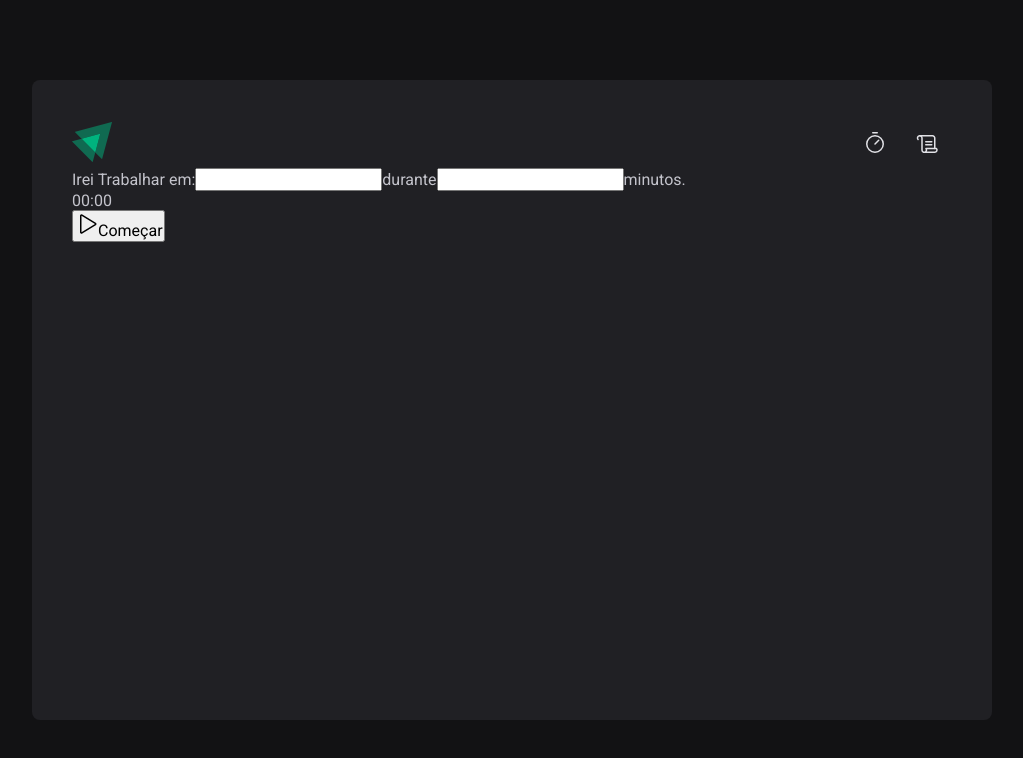
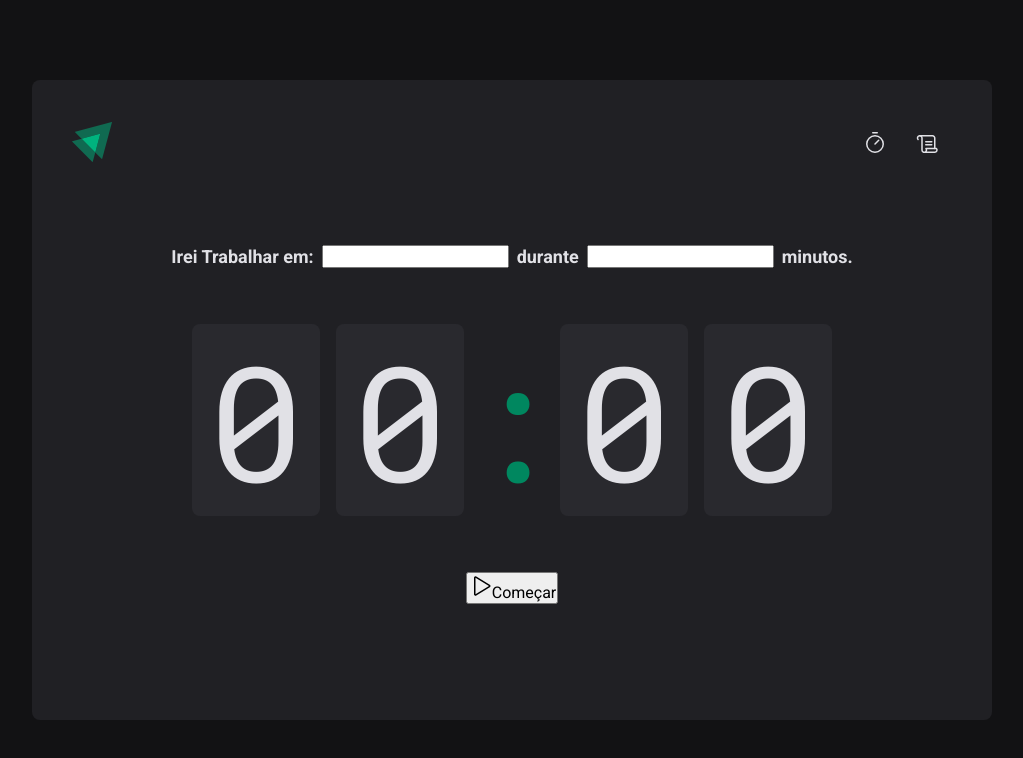
Before and after one commit to etizel/pomodoro-ignite-, a React (Vite) app: page / in a window 1280 px wide. Shown: the top 758 px of the page, without its empty margins (128-1151 px from the left). Built offline with nearby package versions, Linux system fonts and the light colour scheme.

Commit message:
Home-component-styled-sctructured_layout

```diff
--- a/src/pages/Home/index.tsx
+++ b/src/pages/Home/index.tsx
@@ -1,10 +1,15 @@
 import { Play } from 'phosphor-react';
-import { HomeContainer } from './styles';
+import {
+  CountDownContainer,
+  FormContainer,
+  HomeContainer,
+  Separator,
+} from './styles';
 export function Home() {
   return (
     <HomeContainer>
       <form action="">
-        <div>
+        <FormContainer>
           <label htmlFor="task">Irei Trabalhar em:</label>
           <input id="task" />
 
@@ -12,15 +17,15 @@
           <input type="number" id="minutesAmount" />
 
           <span>minutos.</span>
-        </div>
+        </FormContainer>
 
-        <div>
+        <CountDownContainer>
           <span>0</span>
           <span>0</span>
-          <span>:</span>
+          <Separator>:</Separator>
           <span>0</span>
           <span>0</span>
-        </div>
+        </CountDownContainer>
 
         <button type="submit">
           <Play size={24} />
--- a/src/pages/Home/styles.ts
+++ b/src/pages/Home/styles.ts
@@ -1,13 +1,54 @@
 import styled from "styled-components";
 
 export const HomeContainer = styled.main`
+  display: flex;
+  flex-direction: column;
+  align-items: center;
+  justify-content: center;
+  flex: 1;
 
+  form {
+    display: flex;
+    flex-direction: column;
+    align-items: center;
+    gap: 3.5rem;
+  }
 `
 
 export const FormContainer = styled.div`
-
+  width: 100%;
+  display: flex;
+  align-items: center;
+  justify-content: center;
+  gap: 0.5rem;
+  color: ${props => props.theme['gray-100']};
+  font-size: 1.125rem;
+  font-weight: bold;
+  flex-wrap: wrap;
 `
 
 export const CountDownContainer = styled.div`
+  font-family: 'Roboto Mono', monospace;
+  font-size: 10rem;
+  line-height: 8rem;
+  color: ${props => props.theme['gray-100']};
+  display: flex;
+  gap: 1rem;
+
+  span {
+   background: ${props => props.theme['gray-700']};
+   padding: 2rem 1rem;
+   border-radius: 8px;
+
+  }
+`
+export const Separator = styled.div`
+  padding: 2rem 0;
+  color: ${props => props.theme['green-500']};
+
+  width: 4rem;
+  overflow: hidden;
+  display: flex;
+  justify-content: center;
 
 `
--- a/src/styles/global.ts
+++ b/src/styles/global.ts
@@ -15,7 +15,8 @@
 
 body {
   background: ${props => props.theme['gray-900']};
-  color: ${props => props.theme['gray-300']};
+  color: ${props => props.theme['gray-100']};
+  -webkit
 }
 
 body, input, textarea, button {
```
